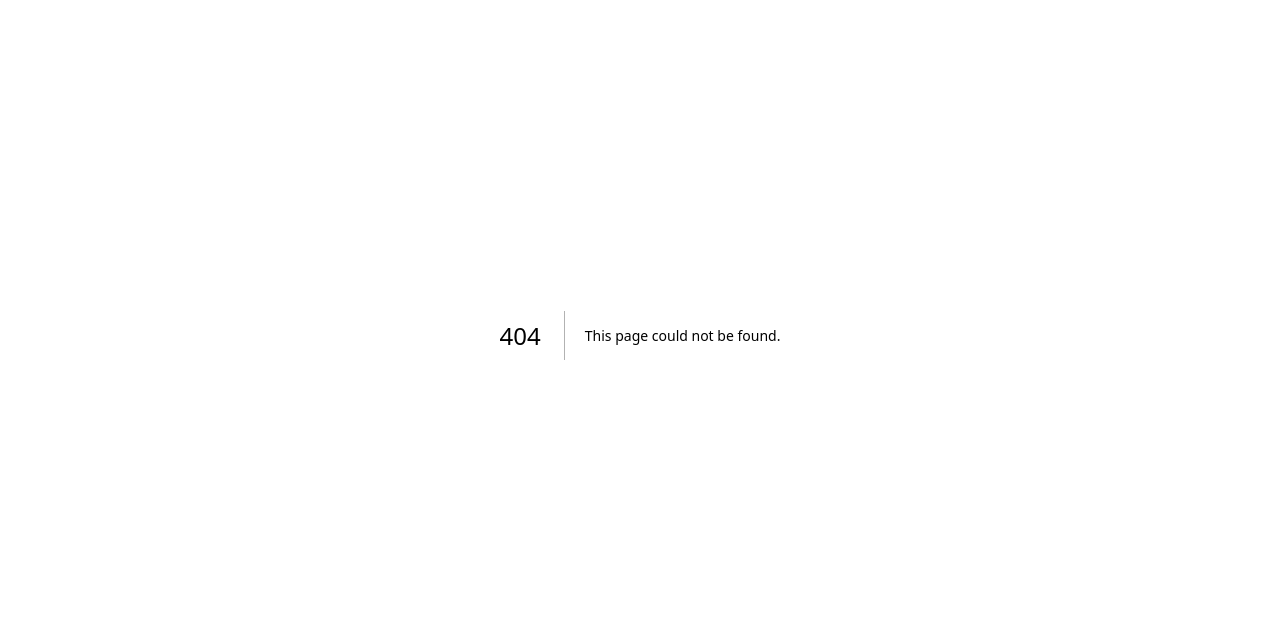
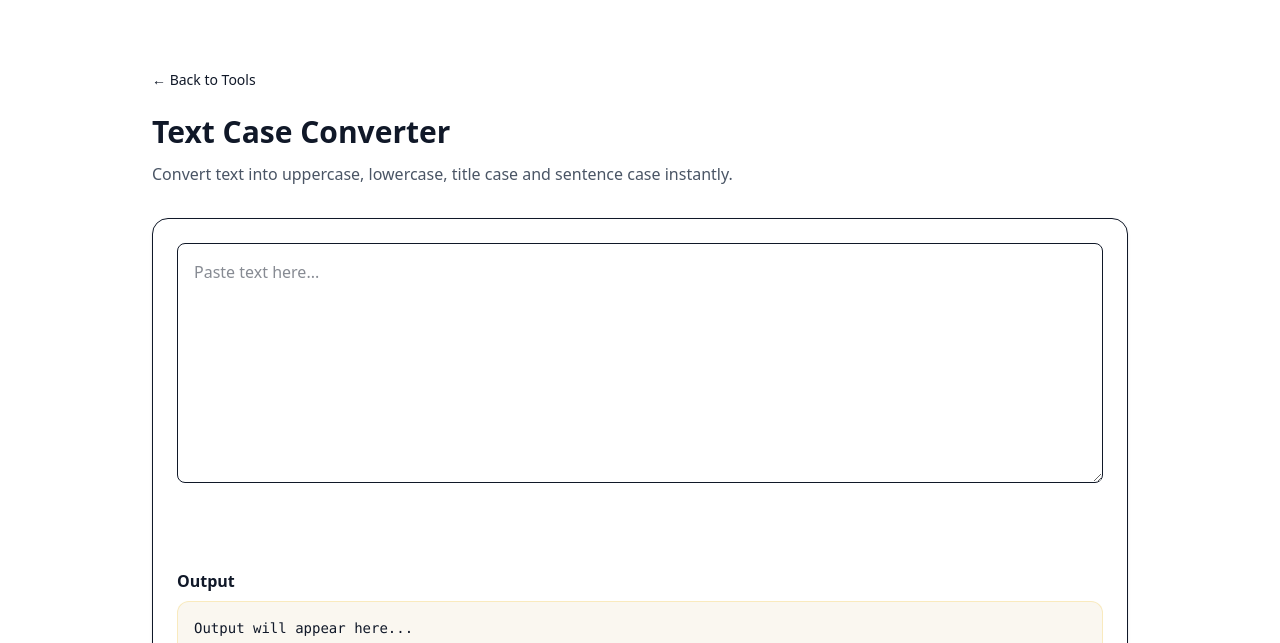
Before and after one commit to vaarunsonawwane-ops/yoryantra-new, a Next.js app: page /tools/text-case-converter in a window 1280 px wide. Before the commit this address had no page. Shown: the part 241-884 px from the top of the page. Built offline with nearby package versions, Linux system fonts and the light colour scheme.

Commit message:
text case base 64 encoder updated

```diff
--- /dev/null
+++ b/app/tools/base64-encoder/ToolClient.tsx
@@ -0,0 +1,85 @@
+"use client";
+
+import { useState } from "react";
+import ToolShell from "@/app/components/ToolShell";
+
+export default function ToolClient() {
+  const [input, setInput] = useState("");
+  const [output, setOutput] = useState("");
+  const [error, setError] = useState("");
+
+  const encodeText = () => {
+    try {
+      setOutput(btoa(input));
+      setError("");
+    } catch {
+      setError("Unable to encode text.");
+    }
+  };
+
+  const decodeText = () => {
+    try {
+      setOutput(atob(input));
+      setError("");
+    } catch {
+      setError("Invalid Base64 string.");
+    }
+  };
+
+  return (
+    <ToolShell
+      title="Base64 Encoder Decoder"
+      description="Encode and decode Base64 text instantly."
+    >
+      <textarea
+        className="w-full h-60 border p-4 rounded-lg"
+        placeholder="Paste text or Base64 here..."
+        value={input}
+        onChange={(e) => setInput(e.target.value)}
+      />
+
+      <div className="flex gap-3 mt-4">
+        <button
+          onClick={encodeText}
+          className="px-5 py-2 bg-[var(--green)] text-white rounded-lg"
+        >
+          Encode
+        </button>
+
+        <button
+          onClick={decodeText}
+          className="px-5 py-2 bg-[var(--green)] text-white rounded-lg"
+        >
+          Decode
+        </button>
+      </div>
+
+      {error && (
+        <p className="mt-4 text-red-500 font-medium">
+          {error}
+        </p>
+      )}
+
+      <div className="mt-6">
+        <div className="flex justify-between items-center mb-2">
+          <h3 className="font-semibold">Output</h3>
+
+          {output && (
+            <button
+              onClick={() =>
+                navigator.clipboard.writeText(output)
+              }
+              className="text-sm px-3 py-1 border rounded hover:bg-gray-100"
+            >
+              Copy
+            </button>
+          )}
+        </div>
+
+        <pre className="yoryantra-output p-4 overflow-auto text-sm min-h-[150px]">
+          {output || "Output will appear here..."}
+        </pre>
+      </div>
+    </ToolShell>
+  );
+}
--- /dev/null
+++ b/app/tools/base64-encoder/page.tsx
@@ -0,0 +1,11 @@
+import ToolClient from "./ToolClient";
+
+export const metadata = {
+  title: "Base64 Encoder Decoder | Yoryantra",
+  description:
+    "Free online Base64 encoder and decoder tool. Encode and decode text instantly.",
+};
+
+export default function Page() {
+  return <ToolClient />;
+}
--- a/app/tools/page.tsx
+++ b/app/tools/page.tsx
@@ -20,10 +20,17 @@ const tools = [
   },
 
   {
+  title: "Text Case Converter",
+  description: "Convert text into uppercase, lowercase and title case.",
+  href: "/tools/text-case-converter",
+  },
+
+  {
     title: "Base64 Encoder",
     description: "Encode and decode Base64 text quickly.",
     href: "/tools/base64-encoder",
   },
+
 ];
 
 export default function ToolsPage() {
--- /dev/null
+++ b/app/tools/text-case-converter/ToolClient.tsx
@@ -0,0 +1,101 @@
+"use client";
+
+import { useState } from "react";
+import ToolShell from "@/app/components/ToolShell";
+
+export default function ToolClient() {
+  const [input, setInput] = useState("");
+  const [output, setOutput] = useState("");
+
+  const toUpperCase = () => {
+    setOutput(input.toUpperCase());
+  };
+
+  const toLowerCase = () => {
+    setOutput(input.toLowerCase());
+  };
+
+  const toTitleCase = () => {
+    const result = input.replace(
+      /\w\S*/g,
+      (txt) =>
+        txt.charAt(0).toUpperCase() +
+        txt.substr(1).toLowerCase()
+    );
+
+    setOutput(result);
+  };
+
+  const toSentenceCase = () => {
+    const result =
+      input.charAt(0).toUpperCase() +
+      input.slice(1).toLowerCase();
+
+    setOutput(result);
+  };
+
+  return (
+    <ToolShell
+      title="Text Case Converter"
+      description="Convert text into uppercase, lowercase, title case and sentence case instantly."
+    >
+      <textarea
+        className="w-full h-60 border p-4 rounded-lg"
+        placeholder="Paste text here..."
+        value={input}
+        onChange={(e) => setInput(e.target.value)}
+      />
+
+      <div className="flex flex-wrap gap-3 mt-4">
+        <button
+          onClick={toUpperCase}
+          className="px-4 py-2 bg-[var(--green)] text-white rounded-lg"
+        >
+          UPPERCASE
+        </button>
+
+        <button
+          onClick={toLowerCase}
+          className="px-4 py-2 bg-[var(--green)] text-white rounded-lg"
+        >
+          lowercase
+        </button>
+
+        <button
+          onClick={toTitleCase}
+          className="px-4 py-2 bg-[var(--green)] text-white rounded-lg"
+        >
+          Title Case
+        </button>
+
+        <button
+          onClick={toSentenceCase}
+          className="px-4 py-2 bg-[var(--green)] text-white rounded-lg"
+        >
+          Sentence case
+        </button>
+      </div>
+
+      <div className="mt-6">
+        <div className="flex justify-between items-center mb-2">
+          <h3 className="font-semibold">Output</h3>
+
+          {output && (
+            <button
+              onClick={() =>
+                navigator.clipboard.writeText(output)
+              }
+              className="text-sm px-3 py-1 border rounded hover:bg-gray-100"
+            >
+              Copy
+            </button>
+          )}
+        </div>
+
+        <pre className="p-4 yoryantra-output overflow-auto text-sm min-h-[150px]">
+          {output || "Output will appear here..."}
+        </pre>
+      </div>
+    </ToolShell>
+  );
+}
--- /dev/null
+++ b/app/tools/text-case-converter/page.tsx
@@ -0,0 +1,11 @@
+import ToolClient from "./ToolClient";
+
+export const metadata = {
+  title: "Text Case Converter | Yoryantra",
+  description:
+    "Convert text to uppercase, lowercase, title case and sentence case instantly.",
+};
+
+export default function Page() {
+  return <ToolClient />;
+}
```
